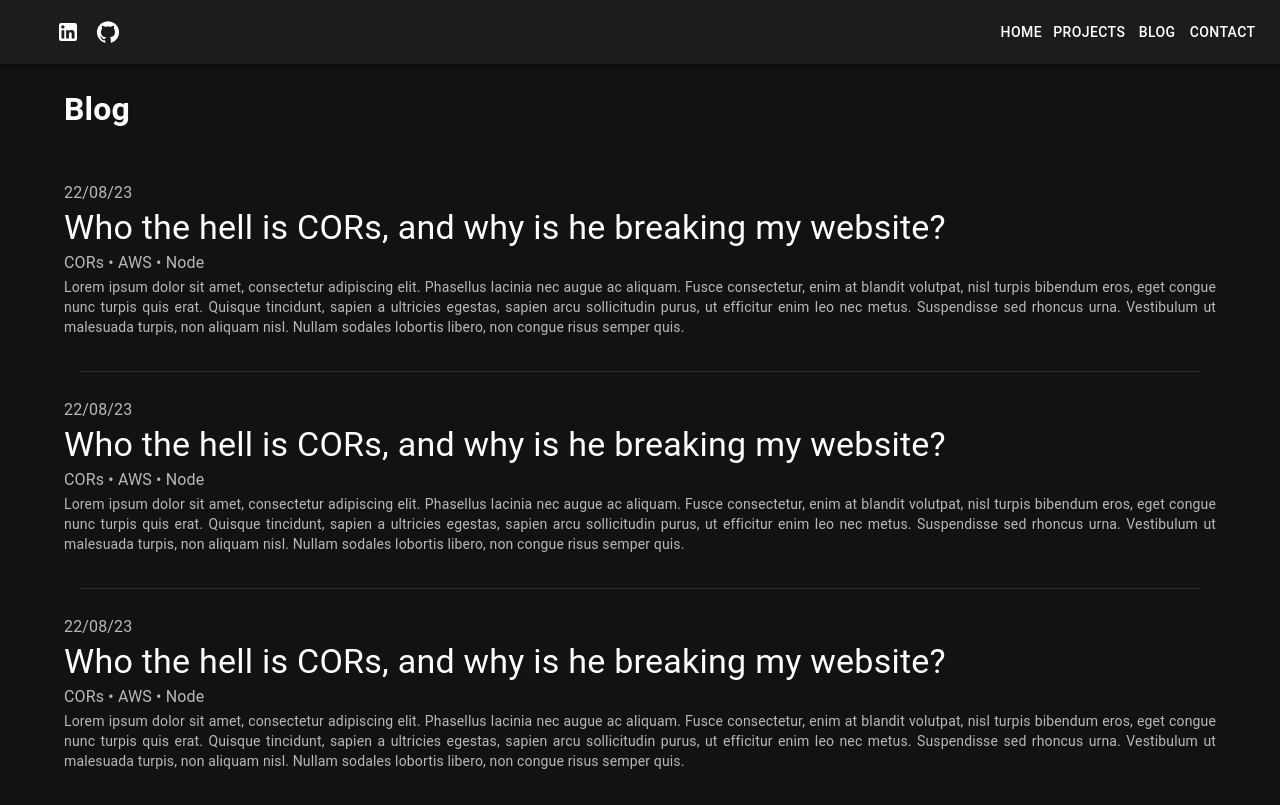
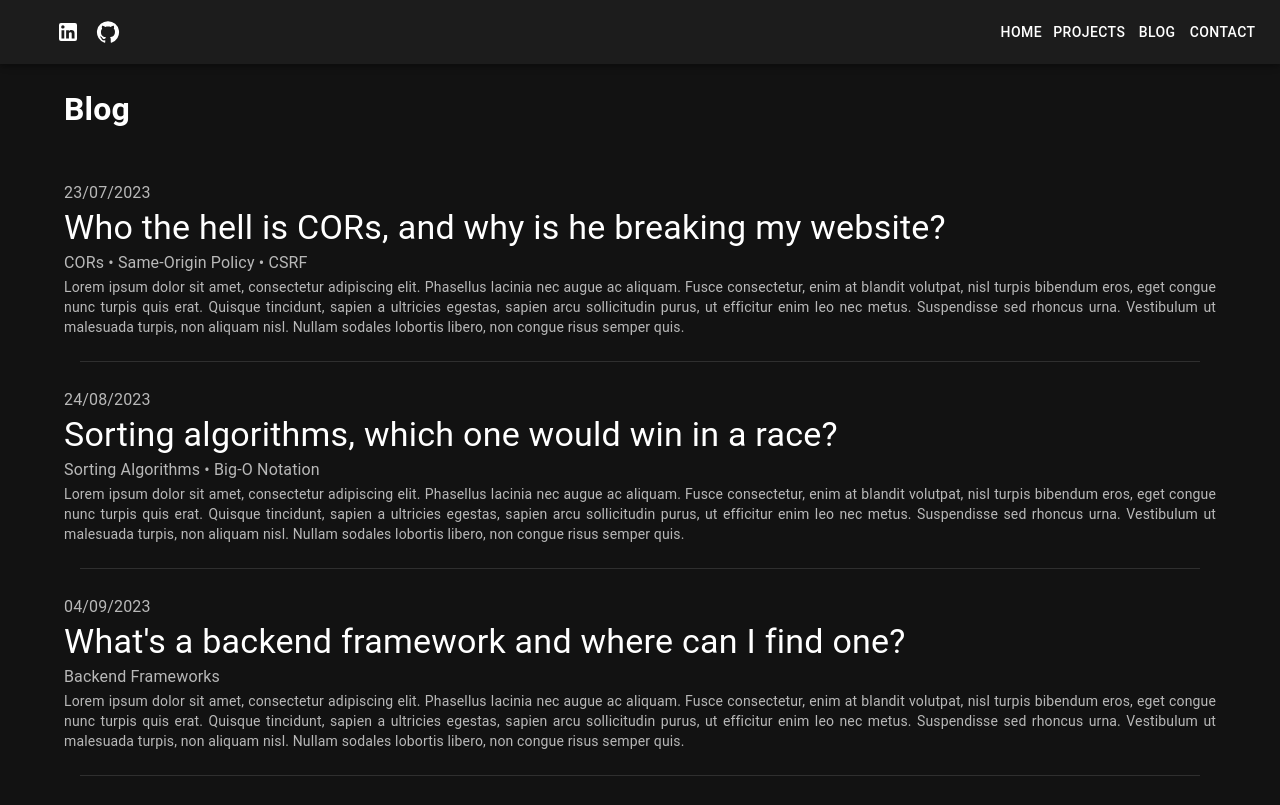
Before and after one commit to JonoMN/JonoMN.github.io, a React (Create React App) app: page /blog in a window 1280 px wide. Built offline with nearby package versions, Linux system fonts and the light colour scheme.

Commit message:
Project Card Styling

```diff
--- a/src/components/Blog.js
+++ b/src/components/Blog.js
@@ -8,29 +8,27 @@ import CardMedia from "@mui/material/CardMedia";
 
 import Box from "@mui/material/Box";
 import Typography from "@mui/material/Typography";
+import Divider from "@mui/material/Divider";
 
-function Blog() {
+function Blog({ title, date, topics, desc, link }) {
   return (
+    <Box>
       <Box sx={{ pt: 3, pb: 3 }}>
         <Typography variant="subtitle1" color="text.secondary" component="div">
-        22/08/23
+          {date}
         </Typography>
         <Typography component="div" variant="h4">
-        Who the hell is CORs, and why is he breaking my website?
+          {title}
         </Typography>
 
         <Typography variant="subtitle1" color="text.secondary" component="div">
-        CORs • AWS • Node
+          {topics}
         </Typography>
         <Typography variant="body2" color="text.secondary" component="div">
-        Lorem ipsum dolor sit amet, consectetur adipiscing elit. Phasellus
-        lacinia nec augue ac aliquam. Fusce consectetur, enim at blandit
-        volutpat, nisl turpis bibendum eros, eget congue nunc turpis quis erat.
-        Quisque tincidunt, sapien a ultricies egestas, sapien arcu sollicitudin
-        purus, ut efficitur enim leo nec metus. Suspendisse sed rhoncus urna.
-        Vestibulum ut malesuada turpis, non aliquam nisl. Nullam sodales
-        lobortis libero, non congue risus semper quis.
+          {desc}
         </Typography>
+      </Box>
+      <Divider variant="middle" />
     </Box>
   );
 }
--- a/src/components/Project.js
+++ b/src/components/Project.js
@@ -3,44 +3,81 @@ import { CardActionArea } from "@mui/material";
 
 // MUI Card
 import Card from "@mui/material/Card";
+import CardMedia from "@mui/material/CardMedia";
 import CardContent from "@mui/material/CardContent";
-import CardMedia from "@mui/material/CardMedia";
-
 import Box from "@mui/material/Box";
 import Typography from "@mui/material/Typography";
+import Grid from "@mui/material/Unstable_Grid2";
+
+import { useState } from "react";
+import CardHeader from "@mui/material/CardHeader";
+import CardActions from "@mui/material/CardActions";
+import IconButton from "@mui/material/IconButton";
 
 function Project() {
+  const [isHovered, setIsHovered] = useState(false);
+
+  function handleMouseOver() {
+    setIsHovered(true);
+  }
+
+  function handleMouseOut() {
+    setIsHovered(false);
+  }
   return (
+    <Grid container spacing={4}>
+      <Grid xs={6}>
+        <Card sx={{ display: "flex" }}>
+          <CardActionArea
+            onMouseOver={handleMouseOver}
+            onMouseOut={handleMouseOut}
+          >
+            <CardMedia
+              component="img"
+              image={temp1}
+              alt="Live from space album cover"
+            />
+
+            {isHovered ? (
+              <Box
+                sx={{
+                  position: "absolute",
+                  bottom: 0,
+                  left: 0,
+                  width: "100%",
+                  bgcolor: "rgba(0, 0, 0, 0.8)",
+                  color: "white",
+                  padding: "10px",
+                }}
+              >
+                <Typography variant="h6" color="text.primary">
+                  Peak Performance App (QUT CAPSTONE Project)
+                </Typography>
+                <Typography variant="subtitle1" color="text.secondary">
+                  React Native • AWS • Node
+                </Typography>
+                <Typography variant="body1" color="text.secondary">
+                  Lorem ipsum dolor sit amet, consectetur adipiscing elit.
+                  Phasellus lacinia nec augue ac aliquam.
+                </Typography>
+              </Box>
+            ) : (
+              <CardMedia image={temp1} title="green iguana" />
+            )}
+          </CardActionArea>
+        </Card>
+      </Grid>
+
+      <Grid xs={6}>
         <Card sx={{ display: "flex" }}>
           <CardMedia
             component="img"
-        sx={{ width: 400 }}
             image={temp1}
             alt="Live from space album cover"
           />
-      <CardContent>
-        <Typography component="div" variant="h5">
-          Peak Performance App (QUT CAPSTONE Project)
-        </Typography>
-        <Typography variant="subtitle1" color="text.secondary" component="div">
-          React Native • AWS • Node
-        </Typography>
-        <Typography
-          variant="body2"
-          color="text.secondary"
-          component="div"
-          width="100"
-        >
-          Lorem ipsum dolor sit amet, consectetur adipiscing elit. Phasellus
-          lacinia nec augue ac aliquam. Fusce consectetur, enim at blandit
-          volutpat, nisl turpis bibendum eros, eget congue nunc turpis quis
-          erat. Quisque tincidunt, sapien a ultricies egestas, sapien arcu
-          sollicitudin purus, ut efficitur enim leo nec metus. Suspendisse sed
-          rhoncus urna. Vestibulum ut malesuada turpis, non aliquam nisl. Nullam
-          sodales lobortis libero, non congue risus semper quis.
-        </Typography>
-      </CardContent>
         </Card>
+      </Grid>
+    </Grid>
   );
 }
 
--- a/src/pages/blog.js
+++ b/src/pages/blog.js
@@ -11,6 +11,50 @@ import Item from "@mui/material/Grid";
 import Divider from "@mui/material/Divider";
 
 function Blogs() {
+  // let blogs = [
+  //   ["Who the hell is CORs, and why is he breaking my website?", "23/07/2023"],
+  //   ["Sorting algorithms, which one would win in a race?", "24/08/2023"],
+  //   ["What's a backend framework and where can I find one?", "04/09/2023"],
+  // ];
+
+  let blogs = [
+    {
+      Name: "Who the hell is CORs, and why is he breaking my website?",
+      Date: "23/07/2023",
+      Topics: "CORs • Same-Origin Policy • CSRF",
+      Desc: "Lorem ipsum dolor sit amet, consectetur adipiscing elit. Phasellus lacinia nec augue ac aliquam. Fusce consectetur, enim at blandit volutpat, nisl turpis bibendum eros, eget congue nunc turpis quis erat. Quisque tincidunt, sapien a ultricies egestas, sapien arcu sollicitudin purus, ut efficitur enim leo nec metus. Suspendisse sed rhoncus urna. Vestibulum ut malesuada turpis, non aliquam nisl. Nullam sodales lobortis libero, non congue risus semper quis.",
+      Link: "",
+    },
+    {
+      Name: "Sorting algorithms, which one would win in a race?",
+      Date: "24/08/2023",
+      Topics: "Sorting Algorithms • Big-O Notation",
+      Desc: "Lorem ipsum dolor sit amet, consectetur adipiscing elit. Phasellus lacinia nec augue ac aliquam. Fusce consectetur, enim at blandit volutpat, nisl turpis bibendum eros, eget congue nunc turpis quis erat. Quisque tincidunt, sapien a ultricies egestas, sapien arcu sollicitudin purus, ut efficitur enim leo nec metus. Suspendisse sed rhoncus urna. Vestibulum ut malesuada turpis, non aliquam nisl. Nullam sodales lobortis libero, non congue risus semper quis.",
+      Link: "",
+    },
+    {
+      Name: "What's a backend framework and where can I find one?",
+      Date: "04/09/2023",
+      Topics: "Backend Frameworks",
+      Desc: "Lorem ipsum dolor sit amet, consectetur adipiscing elit. Phasellus lacinia nec augue ac aliquam. Fusce consectetur, enim at blandit volutpat, nisl turpis bibendum eros, eget congue nunc turpis quis erat. Quisque tincidunt, sapien a ultricies egestas, sapien arcu sollicitudin purus, ut efficitur enim leo nec metus. Suspendisse sed rhoncus urna. Vestibulum ut malesuada turpis, non aliquam nisl. Nullam sodales lobortis libero, non congue risus semper quis.",
+      Link: "",
+    },
+  ];
+
+  let componentsArr = [];
+  for (let i = 0; i < blogs.length; i++) {
+    componentsArr.push(
+      <Blog
+        key={i}
+        title={blogs[i].Name}
+        date={blogs[i].Date}
+        topics={blogs[i].Topics}
+        desc={blogs[i].Desc}
+        link={blogs[i].Link}
+      />
+    );
+  }
+
   return (
     <div
       style={{
@@ -25,22 +69,7 @@ function Blogs() {
         style={{ color: "white", textAlign: "justify", paddingTop: "8vh" }}
       >
         <h1>Blog</h1>
-
-        <Box>
-          <Item style={{ paddingBottom: "10px" }}>
-            <Blog></Blog>
-          </Item>
-          <Divider variant="middle" />
-
-          <Item style={{ paddingBottom: "10px" }}>
-            <Blog></Blog>
-          </Item>
-          <Divider variant="middle" />
-
-          <Item style={{ paddingBottom: "10px" }}>
-            <Blog></Blog>
-          </Item>
-        </Box>
+        <div>{componentsArr}</div>
       </Container>
     </div>
   );
```
Also changed, not shown: src/blogs/1_Cors.js (added). Lines whose indentation alone changed are shown as unchanged.
